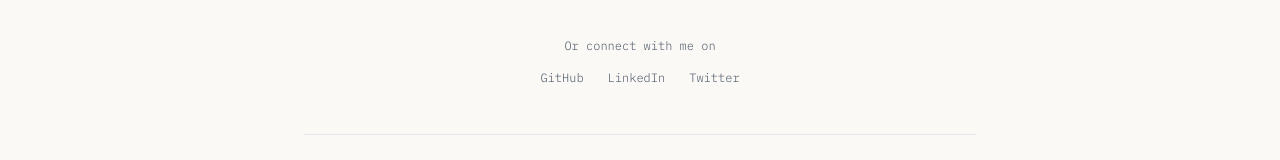
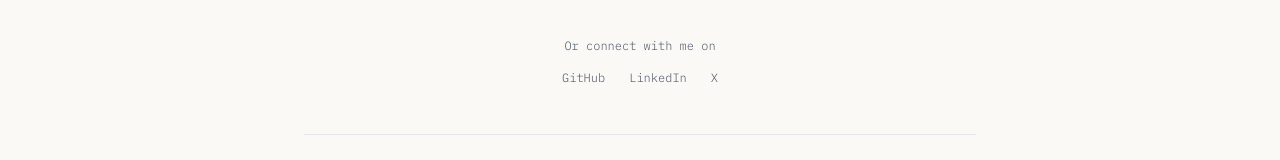
Before and after one commit to joshmccray/joshmccray.com, a Next.js app: page /contact in a window 1280 px wide. Shown: the part 568-728 px from the top of the page. Built offline with nearby package versions, Linux system fonts and the light colour scheme.

Commit message:
fixed social links

```diff
--- a/app/contact/page.tsx
+++ b/app/contact/page.tsx
@@ -56,7 +56,7 @@ export default function ContactPage() {
               GitHub
             </a>
             <a
-              href="https://linkedin.com/in/yourusername"
+              href="https://www.linkedin.com/in/joshmccray/"
               target="_blank"
               rel="noopener noreferrer"
               className="text-xs text-gray-600 hover:text-[var(--accent)] transition-colors font-light"
@@ -64,12 +64,12 @@ export default function ContactPage() {
               LinkedIn
             </a>
             <a
-              href="https://twitter.com/yourusername"
+              href="https://x.com/_joshmccray"
               target="_blank"
               rel="noopener noreferrer"
               className="text-xs text-gray-600 hover:text-[var(--accent)] transition-colors font-light"
             >
-              Twitter
+              X
             </a>
           </div>
         </div>
```
